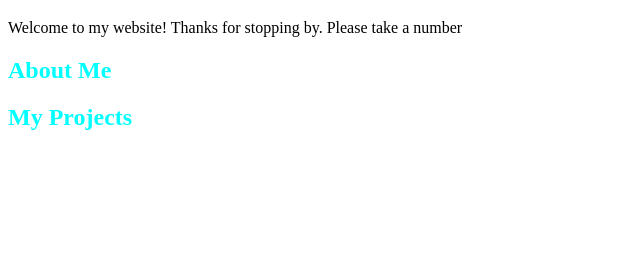
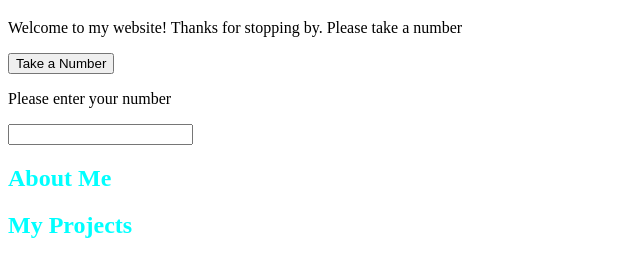
Before and after one commit to mandykparson/my-website, a plain HTML site: page index.html in a window 1280 px wide. Shown: the part 61-338 px from the top of the page, without its empty margins (0-640 px from the left). Drawn offline with Linux system fonts and the light colour scheme.

Commit message:
added objects for js to use

```diff
--- a/index.html
+++ b/index.html
@@ -7,6 +7,11 @@
         <body>
             <h1>Mandy Parson</h1>
             <p>Welcome to my website! Thanks for stopping by. Please take a number</p>
+            <button type="button" id="newNumber">Take a Number</button>
+            <div>
+                <p>Please enter your number</p>
+                <input>
+            </div>
             <div>
                 <h2 id="aboutMe">About Me</h2>
             </div>
```
